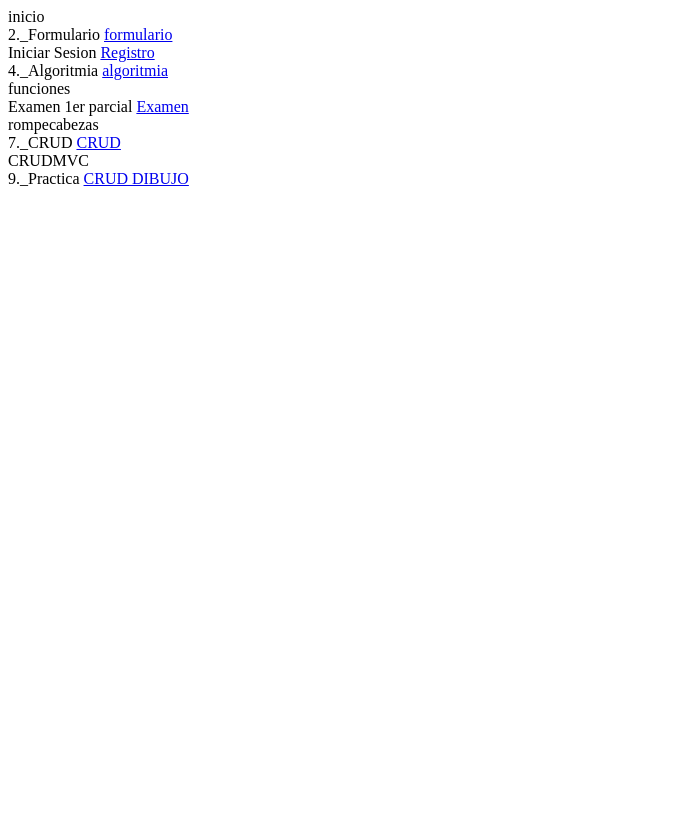
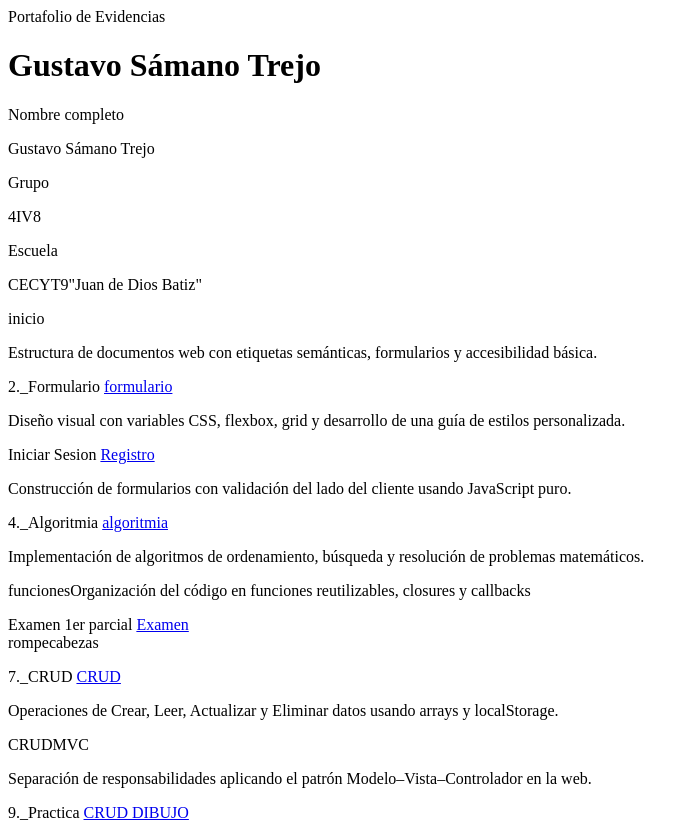
Before and after one commit to GusSaman0/4IV8_Apppat_Appmat_Gustavo-SamanoTrejo, a plain HTML site: page index.html in a window 1280 px wide. Shown: the whole page, without its empty margins (0-699 px from the left). Before the commit the page ends 800 px from the top, so only its background shows below. Drawn offline with Linux system fonts and the light colour scheme.

Commit message:
Actualizar index.html

```diff
--- a/index.html
+++ b/index.html
@@ -7,30 +7,49 @@
 
 </head>
 <body>
-<section>
-
-</section>
+<header>
+  <div class="badge">Portafolio de Evidencias </div>
+  <h1>Gustavo Sámano Trejo</h1>
+  <div class="student-card">
+    <div class="field">
+      <label>Nombre completo</label>
+      <p>Gustavo Sámano Trejo</p>
+    </div>
+    <div class="field">
+      <label>Grupo</label>
+      <p>4IV8</p>
+    <div class="field">
+      <label>Escuela</label>
+      <p>CECYT9"Juan de Dios Batiz"</p>
+    </div>
+  </div>
+</header>
 <section>
     <div class="contenedor>
         <h2>1._Practica</h2>
         <a href="PrimeraPractica/inicio.html">inicio</a>
+<p>Estructura de documentos web con etiquetas semánticas, formularios y accesibilidad básica.</p>
     </div>
     <div class="contenedor>
         <h2>2._Formulario</h2>
         <a href="02Formulario/Formulario.html">formulario</a>
+<p>Diseño visual con variables CSS, flexbox, grid y desarrollo de una guía de estilos personalizada.
     </div>
     <div class="contenedor>
         <h2>3._Formulario</h2>
         <a href="03Formulario/Login.html"> Iniciar Sesion </a>
 <a href="03Formulario/Register.html"> Registro </a>
+<p>Construcción de formularios con validación del lado del cliente usando JavaScript puro.</p>
     </div>
     <div class="contenedor>
         <h2>4._Algoritmia</h2>
         <a href="04Algoritmia/algoritmia.html">algoritmia</a>
+<p>Implementación de algoritmos de ordenamiento, búsqueda y resolución de problemas matemáticos.</p>
     </div>
     <div class="contenedor>
         <h2>5._Funciones</h2>
-        <a href="05Funciones/funciones.js">funciones</a>
+        <a href="05Funciones/funciones.js">funciones</a
+<p>Organización del código en funciones reutilizables, closures y callbacks</p>
     </div>
     <div class="contenedor>
         <h2>Examen 1er parcial </h2>
@@ -39,14 +58,17 @@
     <div class="contenedor>
         <h2>6._Rompecabezas</h2>
         <a href="06Rompecabezas/rompecabezas.html">rompecabezas</a>
+<p></p>
     </div>
     <div class="contenedor>
         <h2>7._CRUD</h2>
         <a href="07CRUD/public/index.html">CRUD</a>
+<p>Operaciones de Crear, Leer, Actualizar y Eliminar datos usando arrays y localStorage.</p>
     </div>
     <div class="contenedor>
         <h2>8._CRUDMVC</h2>
         <a href="08CRUDMVC/public/index.html">CRUDMVC</a>
+<p>Separación de responsabilidades aplicando el patrón Modelo–Vista–Controlador en la web.</p>
     </div>
     <div class="contenedor>
         <h2>9._Practica</h2>
```
